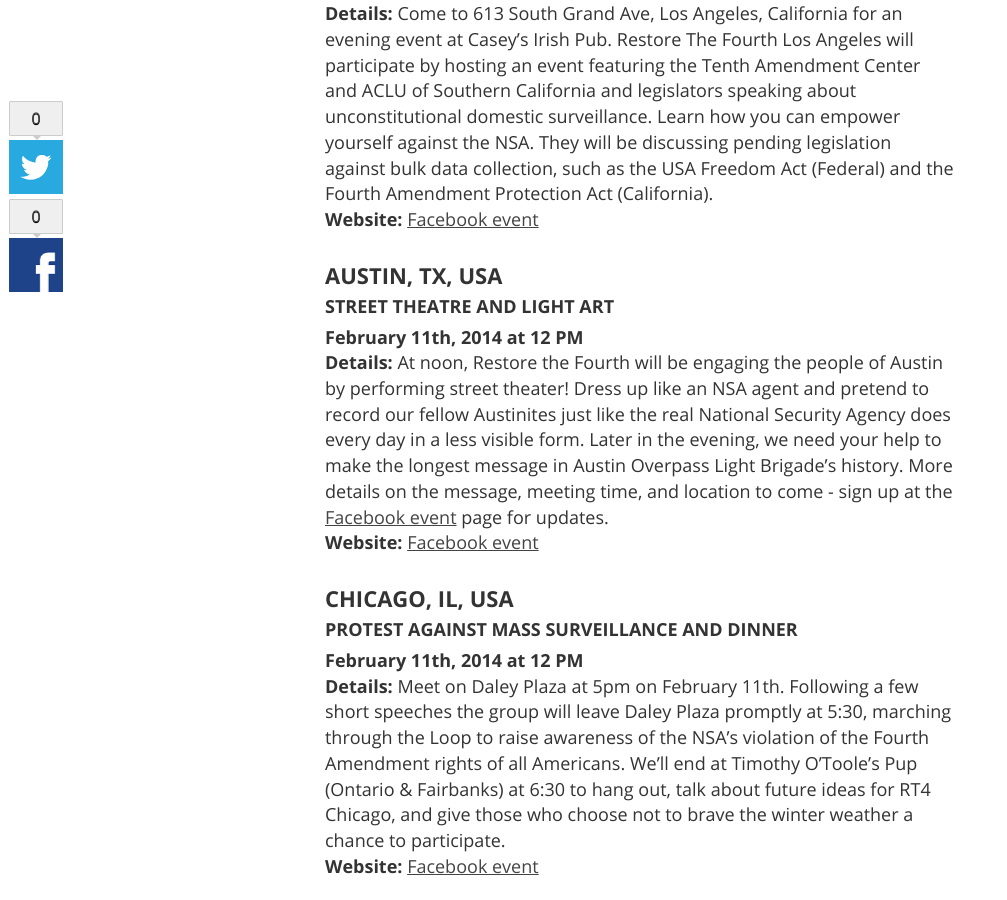
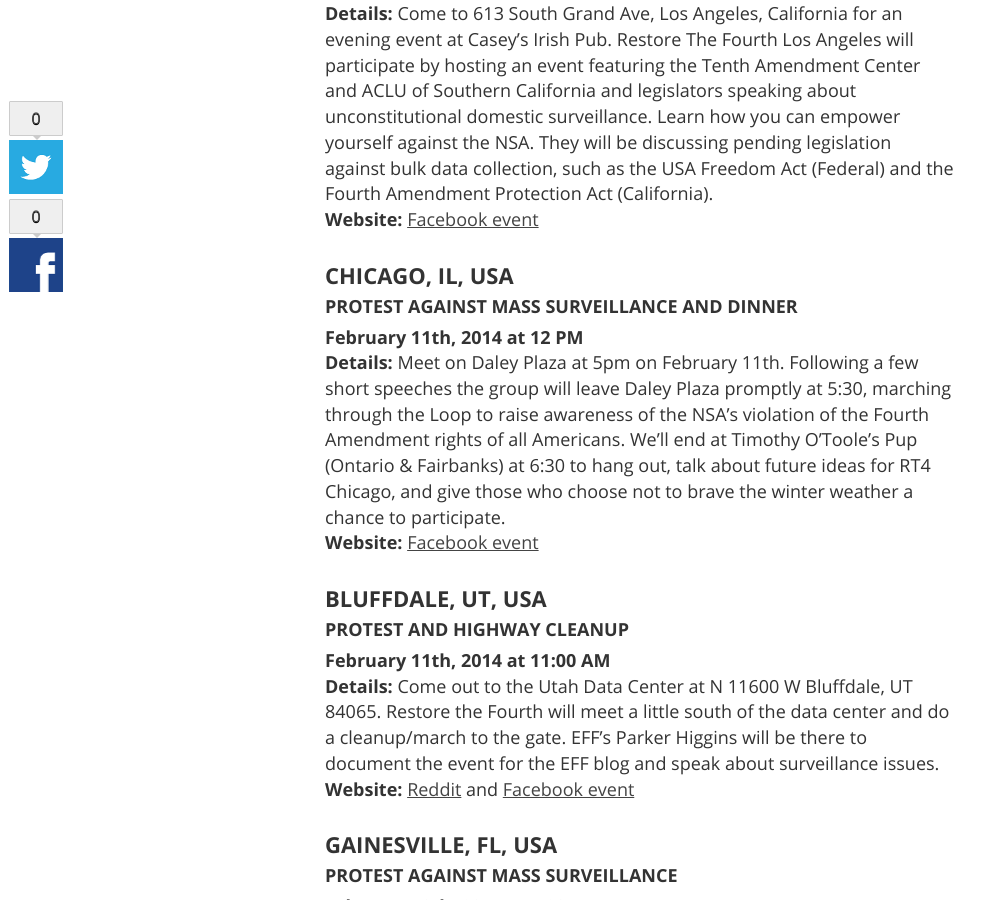
Before and after one commit to tfrce/thedaywefightback, a Jekyll site: the page built from _posts/2014-02-06-events.md, in a window 1280 px wide and 900 px high, scrolled down 4323 px. Shown: the whole window, without its empty margins (0-1007 px from the left). Built offline with Jekyll 4.4.1, drawn with Linux system fonts in a browser that asks for light colours; Markdown is read by kramdown in place of the engine named in the settings; comment, search, counter and statistics services are not loaded.

Commit message:
removed austin event

```diff
--- a/_posts/2014-02-06-events.md
+++ b/_posts/2014-02-06-events.md
@@ -146,12 +146,6 @@
 **Details:** Come to 613 South Grand Ave, Los Angeles, California for an evening event at Casey’s Irish Pub. Restore The Fourth Los Angeles will participate by hosting an event featuring the Tenth Amendment Center and ACLU of Southern California and legislators speaking about unconstitutional domestic surveillance. Learn how you can empower yourself against the NSA. They will be discussing pending legislation against bulk data collection, such as the USA Freedom Act (Federal) and the Fourth Amendment Protection Act (California).
 **Website:** [Facebook event](https://www.facebook.com/events/354584338017884/)
 
-#### Austin, TX, USA
-##### Street Theatre and Light Art
-**February 11th, 2014 at 12 PM**
-**Details:** At noon, Restore the Fourth will be engaging the people of Austin by performing street theater! Dress up like an NSA agent and pretend to record our fellow Austinites just like the real National Security Agency does every day in a less visible form. Later in the evening, we need your help to make the longest message in Austin Overpass Light Brigade's history. More details on the message, meeting time, and location to come - sign up at the [Facebook event](https://www.facebook.com/events/203378026526516/) page for updates.
-**Website:** [Facebook event](https://www.facebook.com/events/203378026526516/)
-
 #### Chicago, IL, USA
 ##### Protest Against Mass Surveillance and Dinner
 **February 11th, 2014 at 12 PM**
```
